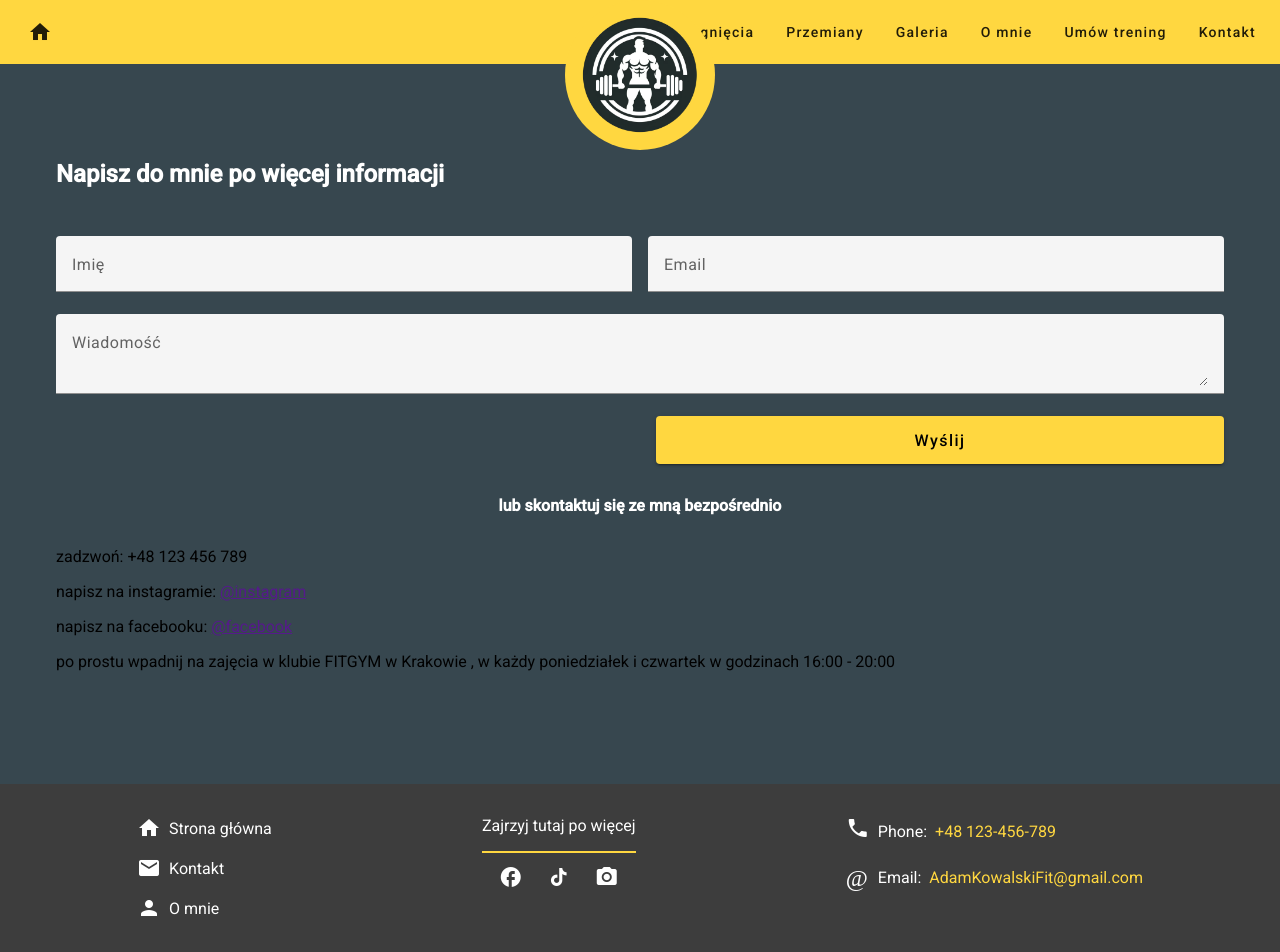
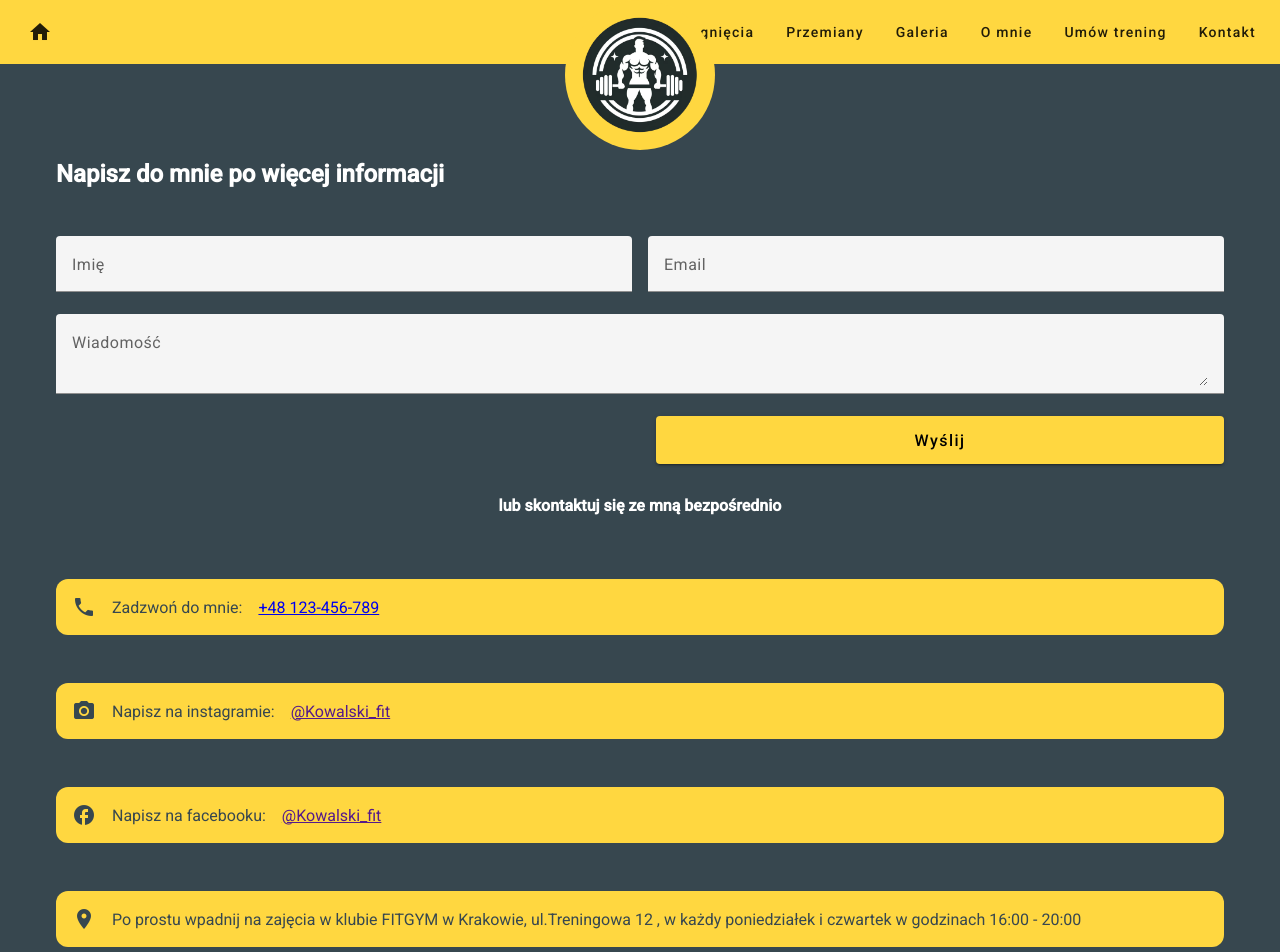
Before and after one commit to Keenus/Recruitment_proj, an Angular app: page /contact in a window 1280 px wide. Shown: the top 952 px of the page. Built offline with nearby package versions, Linux system fonts and the light colour scheme.

Commit message:
contact page edit

```diff
--- a/src/app/components/contact-section/contact-section.component.html
+++ b/src/app/components/contact-section/contact-section.component.html
@@ -17,14 +17,33 @@
   </mat-form-field>
     <button class="submit-button" mat-raised-button color="accent" (click)="sendMessage()">Wyślij</button>
     <h3 class="under-submit-text" *ngIf="isMainPage">..lub, sprawdź inne możliwości kontaktu
-      <a href="/contact">tutaj</a>
+      <a routerLink="/contact">tutaj</a>
     </h3>
     <div class="more-contact-info" *ngIf="!isMainPage">
       <h3 class="under-submit-text">lub skontaktuj się ze mną bezpośrednio</h3>
-      <p>zadzwoń: +48 123 456 789</p>
-      <p>napisz na instagramie: <a href="">@instagram</a></p>
-      <p>napisz na facebooku: <a href="">@facebook</a></p>
-      <p>po prostu wpadnij na zajęcia w klubie FITGYM w Krakowie , w każdy poniedziałek i czwartek w godzinach 16:00 - 20:00</p>
+      <p>
+        <mat-icon>phone</mat-icon>
+        <span>Zadzwoń do mnie:</span>
+        <a href="tel: +48123456789">
+          +48 123-456-789
+        </a>
+      </p>
+      <p>
+        <mat-icon>camera_alt</mat-icon>
+        <span>
+          Napisz na instagramie:
+        </span>
+        <a href="">@Kowalski_fit</a></p>
+      <p>
+        <mat-icon>facebook</mat-icon>
+        <span>
+          Napisz na facebooku:
+        </span>
+        <a href="">@Kowalski_fit</a></p>
+      <p>
+        <mat-icon>location_on</mat-icon>
+        <span>Po prostu wpadnij na zajęcia w klubie FITGYM w Krakowie, ul.Treningowa 12 , w każdy poniedziałek i czwartek w godzinach 16:00 - 20:00</span>
+      </p>
     </div>
   </div>
 </div>
--- a/src/app/components/contact-section/contact-section.component.scss
+++ b/src/app/components/contact-section/contact-section.component.scss
@@ -27,9 +27,27 @@
   }
 }
 
+.more-contact-info {
+  display: flex;
+  flex-direction: column;
+  gap: 1rem;
+  p {
+    display: flex;
+    align-items: center;
+    gap: 1rem;
+    background: #ffd740;
+    padding: 1rem;
+    color: #37474F;
+    border-radius: 12px;
+    mat-icon {
+      min-width: 20px;
+    }
+  }
+}
+
 @media (min-width: 768px) {
   .contact-section {
-    height: calc(70vh - 200px);
+    min-height: calc(70vh - 200px);
     max-width: 1200px;
     width: 100%;
     margin: 2rem auto;
```
Also changed, not shown: src/assets/images/progresspic_1.png (added), src/assets/images/progresspic_1.webp (added).
